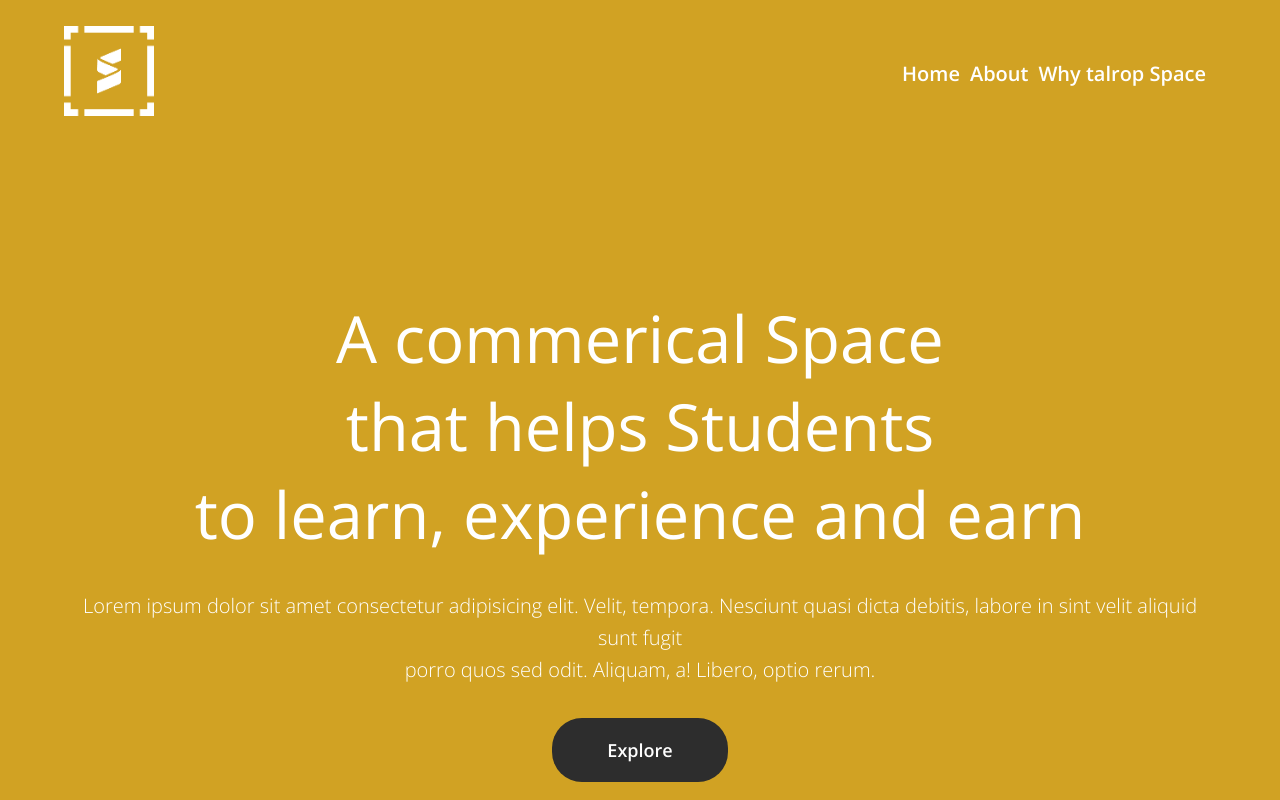
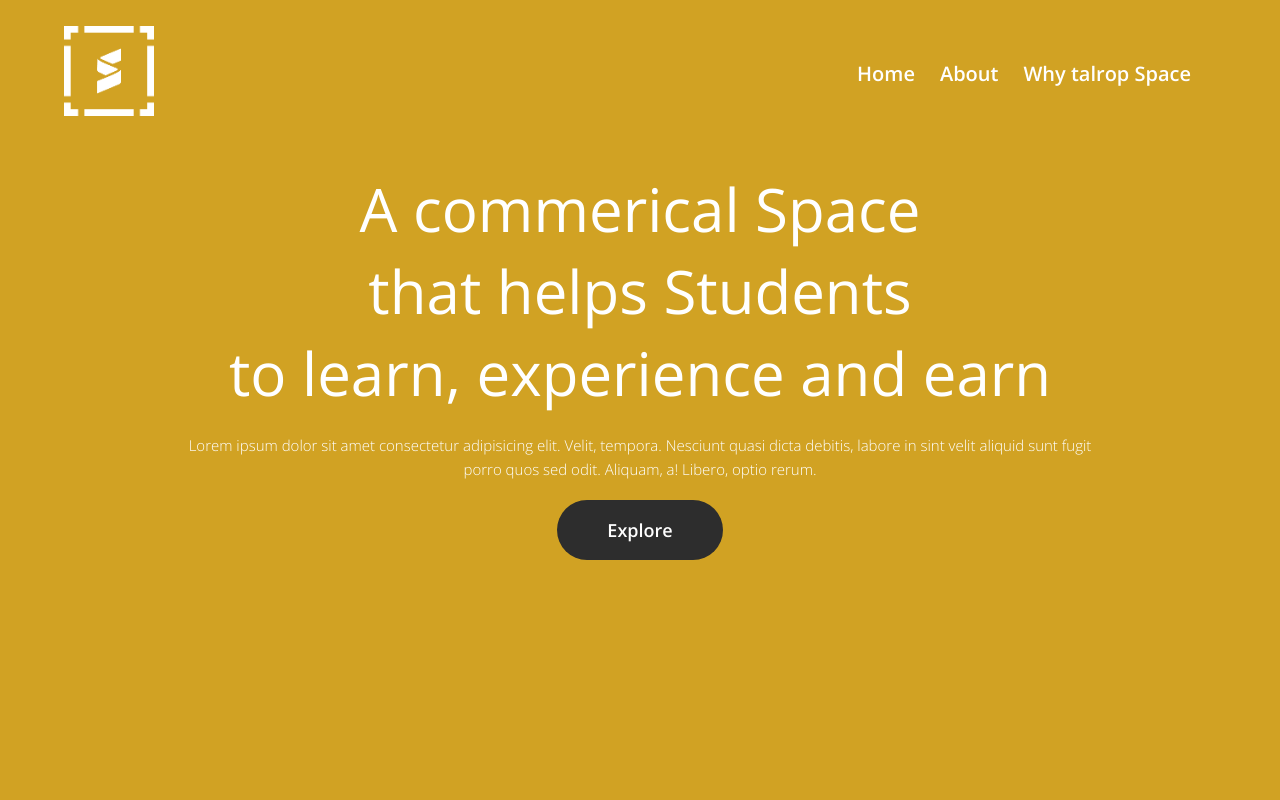
Before and after one commit to vijeesh-2003/space, a plain HTML site: page index.html in a window 1280 px wide. Drawn offline with Linux system fonts and the light colour scheme.

Commit message:
home section final

```diff
--- a/css/style.css
+++ b/css/style.css
@@ -129,7 +129,7 @@ br.clear {
 }
 
 #home nav ul li{
-	margin-right: 10px ;
+	margin-right: 25px ;
 color:white;
 font-family:'OpenSans-Semibold';
 font-weight: 100px;
@@ -144,28 +144,29 @@ font-size:20px;
 /* spotlight */
 
 #spotlight{
-	margin-top:15%;
+	margin-top:4%;
 	text-align: center;
 }
 #spotlight h1{
 	display: inline-block;
 	width:100%;
 	color:white;
-	font-size: 65px;
+	font-size: 60px;
 	font-family: 'OpenSans-Regular';
 
 }
 #spotlight p{
 	color: white;
-	margin:32px 0;
-	font-size: 20px;
+	margin:19px 0;
+	font-size: 15px;
 	font-family:'OpenSans-Light';
 }
 #spotlight a.button{
 	background: #2d2d2d;
 	color:white;
 	font-size: 18px;
-	padding: 20px 55px;
+	padding: 18px 50px;
 	display: inline-block;
-    border-radius:30px;
+   border-radius:30px;
+
 }
--- a/index.html
+++ b/index.html
@@ -39,4 +39,4 @@
 		</section>
 
 	</body>
-</html></html></html></html>
+</html>
```
